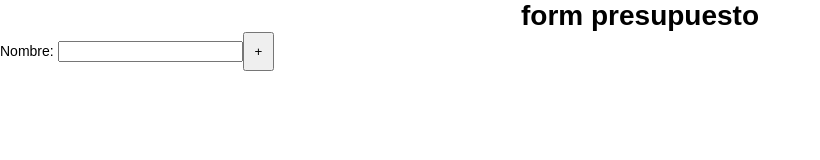
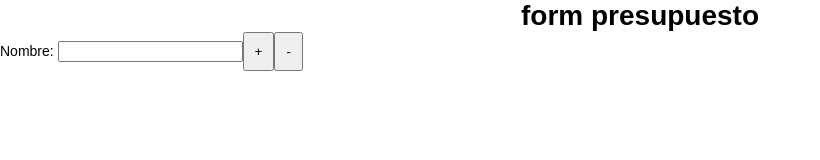
Before and after one commit to marianojhb/bgwiz, a plain HTML site: page index.html in a window 1280 px wide. Shown: the whole page, without its empty margins (0-820 px from the left). Drawn offline with nearby package versions, Linux system fonts and the light colour scheme.

Commit message:
agregue boton de remover item

```diff
--- a/index.html
+++ b/index.html
@@ -109,7 +109,8 @@
 
     </div>
 
-<div class="lineaNombre">Nombre: <input type="text" class="tnombre" id="tnombre0" name="tnombre"><button onclick="agregarLinea()"> + </button></div>
+<div class="lineaNombre">Nombre: <input type="text" class="tnombre" id="tnombre0" name="tnombre"><button onclick="agregarLinea()"> + </button><button onclick="removerLinea()"> - </button></div>
+
 
 
     <!-- Begin JS -->
--- a/js/main.js
+++ b/js/main.js
@@ -97,5 +97,12 @@ function agregarLinea() {
     lineaNombre.last().appendTo('body');
     lineaNombre.last().attr('id','tnombre' + (tnombrelength));
     tnombrelength+=1;
+    console.log(tnombrelength);
 }
-// $('.lineaNombre').first().attr('id','tnombre0');
+function removerLinea() {
+    $(".lineaNombre").click(function(e) {
+        $(this).remove();
+    });
+    tnombrelength-=1;
+    console.log(tnombrelength);
+}
```
